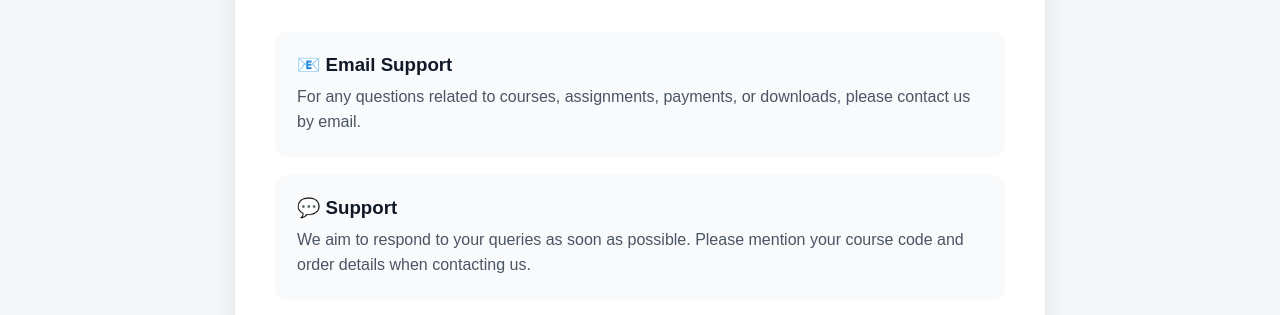
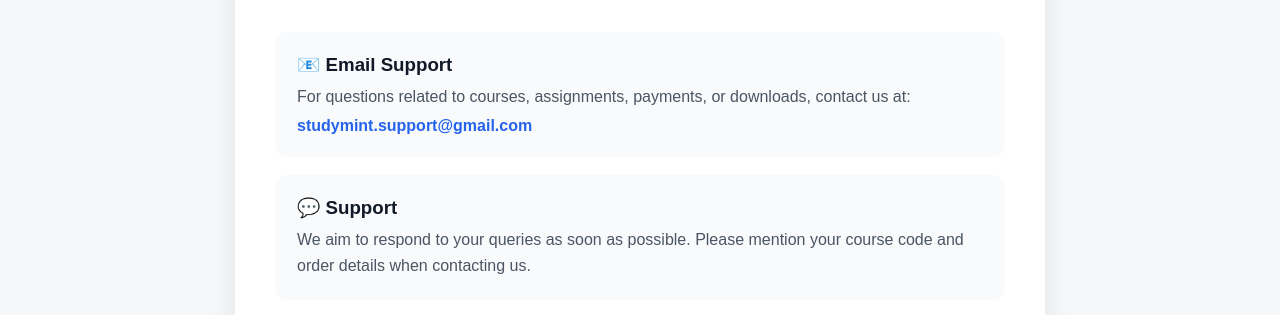
Before and after one commit to govindkmandal2006/StudyMint, a website: page contact.html in a window 1280 px wide. Shown: the part 262-577 px from the top of the page. Drawn offline with Linux system fonts and the light colour scheme.

Commit message:
Update contact.html

```diff
--- a/contact.html
+++ b/contact.html
@@ -83,6 +83,15 @@
       line-height: 1.6;
     }
 
+    .email {
+      display: inline-block;
+      margin-top: 8px;
+      color: #2563eb;
+      text-decoration: none;
+      font-weight: 600;
+      word-break: break-word;
+    }
+
     footer {
       text-align: center;
       padding: 25px;
@@ -114,6 +123,7 @@
   </header>
 
   <main class="container">
+
     <div class="card">
 
       <h1>Contact Us</h1>
@@ -125,22 +135,33 @@
 
       <div class="contact-box">
         <h3>📧 Email Support</h3>
+
         <p>
-          For any questions related to courses, assignments, payments,
-          or downloads, please contact us by email.
+          For questions related to courses, assignments, payments,
+          or downloads, contact us at:
         </p>
+
+        <a
+          href="mailto:studymint.support@gmail.com"
+          class="email"
+        >
+          studymint.support@gmail.com
+        </a>
       </div>
 
       <div class="contact-box">
         <h3>💬 Support</h3>
+
         <p>
           We aim to respond to your queries as soon as possible.
-          Please mention your course code and order details when contacting us.
+          Please mention your course code and order details when
+          contacting us.
         </p>
       </div>
 
       <div class="contact-box">
         <h3>📚 StudyMint</h3>
+
         <p>
           StudyMint provides educational study materials and solved
           assignments for students.
@@ -148,6 +169,7 @@
       </div>
 
     </div>
+
   </main>
 
   <footer>
```
